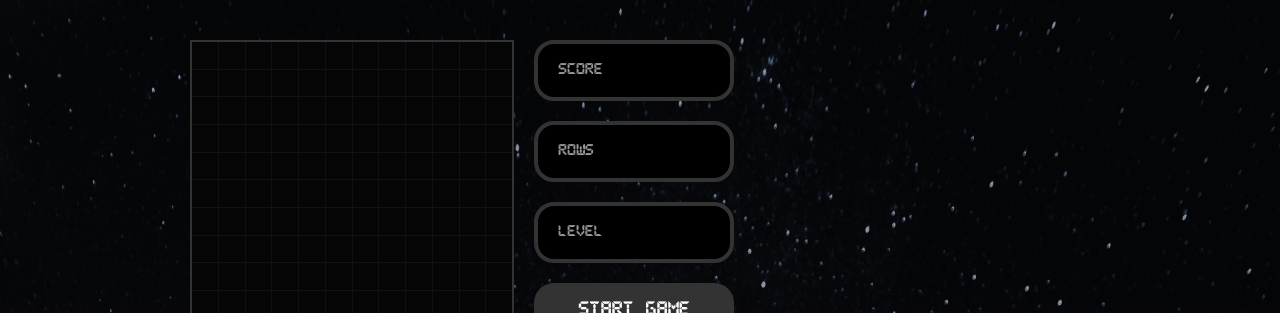
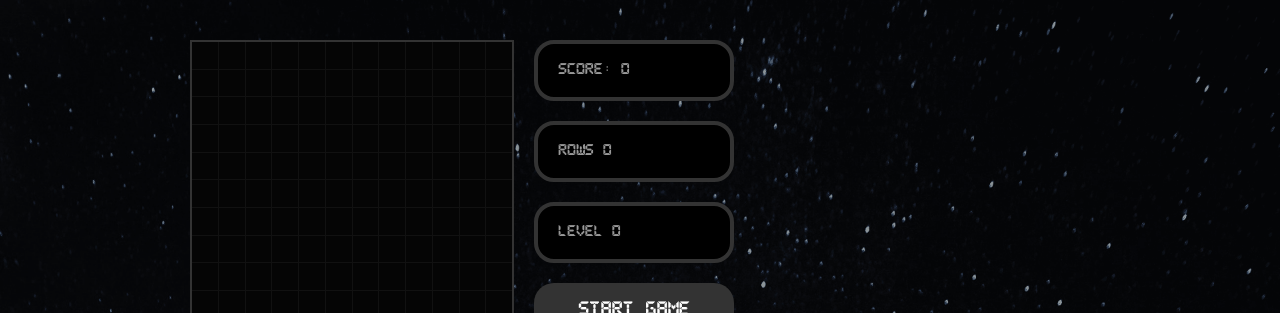
Before and after one commit to farce1/react-tetris, a React (Create React App) app: page / in a window 1280 px wide. Shown: the top 313 px of the page. Built offline with nearby package versions, Linux system fonts and the light colour scheme.

Commit message:
Display player ingame stats

```diff
--- a/src/components/Cell.jsx
+++ b/src/components/Cell.jsx
@@ -4,4 +4,4 @@
 
 const Cell = ({ type }) => <StyledCell type={type} color={TETROMINOS[type].color} />
 
-export default Cell
+export default React.memo(Cell)
--- a/src/components/Tetris.jsx
+++ b/src/components/Tetris.jsx
@@ -8,6 +8,7 @@
 import { usePlayer } from '../hooks/usePlayer'
 import { useStage } from '../hooks/useStage'
 import { useInterval } from '../hooks/useInterval'
+import { useGameStatus } from '../hooks/useGameStatus'
 import GamePad from './GamePad'
 
 const dropInterval = 500
@@ -16,7 +17,8 @@
     const [dropTime, setDropTime] = useState(null)
     const [gameOver, setGameOver] = useState(false)
     const [player, updatePlayerPos, resetPlayer, playerRotate] = usePlayer()
-  const [stage, setStage] = useStage(player, resetPlayer)
+    const [stage, setStage, rowsCleared] = useStage(player, resetPlayer)
+    const [score, setScore, rows, setRows, level, setLevel] = useGameStatus(rowsCleared)
 
     const movePlayer = dir => {
         if (!checkCollision(player, stage, { x: dir, y: 0 })) {
@@ -27,11 +29,21 @@
     const startGame = () => {
         setStage(createStage())
         setDropTime(dropInterval)
+        setGameOver(false)
+        setScore(0)
+        setRows(0)
+        setLevel(0)
         resetPlayer()
-    setGameOver(false)
+
     }
 
     const drop = () => {
+        // Increase level when player has cleared 10 rows
+        if (rows > (level + 1) * 10) {
+            setLevel(prev => prev + 1)
+            // Increase speed
+            setDropTime(dropInterval / (level + 1) + 200)
+        }
         if (!checkCollision(player, stage, { x: 0, y: 1 })) {
             updatePlayerPos({ x: 0, y: 1, collided: false })
         } else {
@@ -51,7 +63,7 @@
     const keyUp = ({ keyCode }) => {
         if (!gameOver) {
             if (keyCode === 40) {
-        setDropTime(dropInterval)
+                setDropTime(dropInterval / (level + 1) + 200)
             }
         }
     }
@@ -91,9 +103,9 @@
                         <Display gameOver={gameOver} text='Game Over' />
                     ) : (
                             <div>
-              <Display text='Score' />
-              <Display text='Rows' />
-              <Display text='Level' />
+                                <Display text={`Score: ${score}`} />
+                                <Display text={`Rows ${rows}`} />
+                                <Display text={`Level ${level}`} />
                             </div>
                         )}
 
```
Lines whose indentation alone changed are shown as unchanged.
